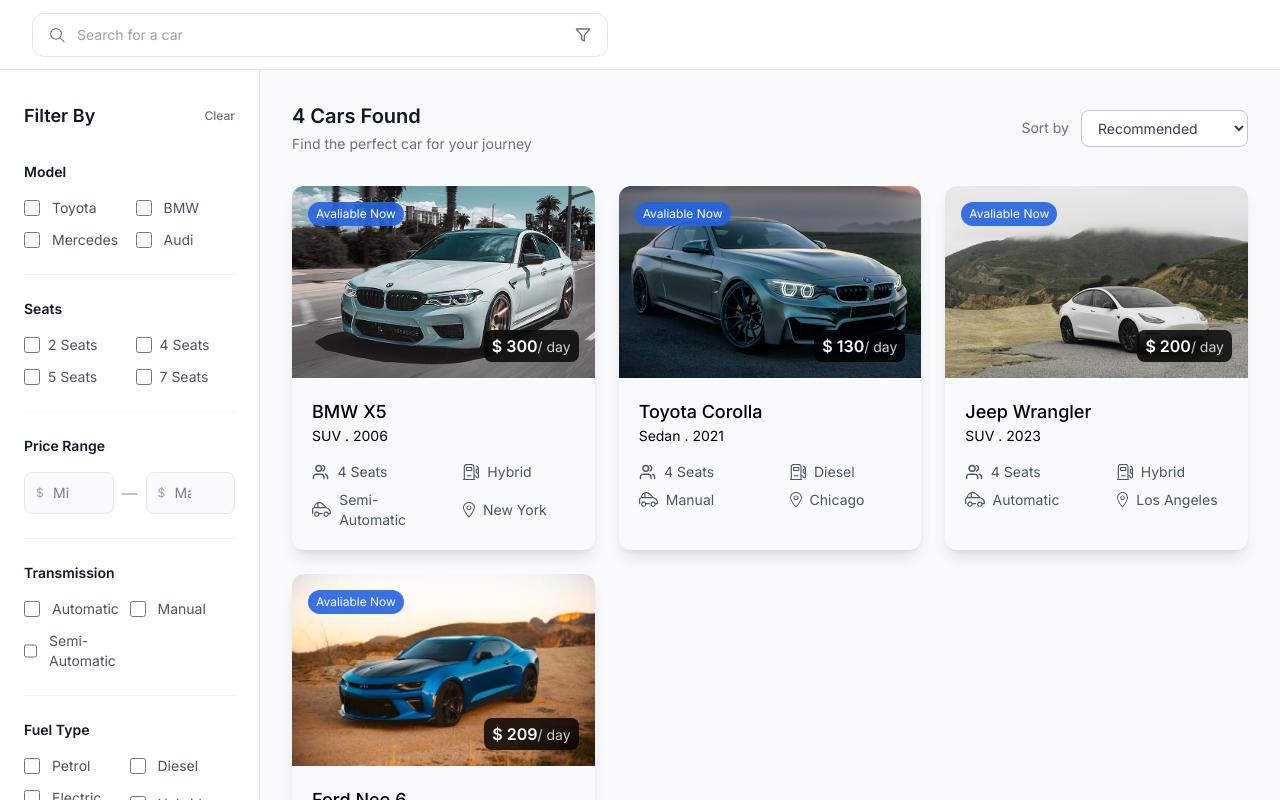
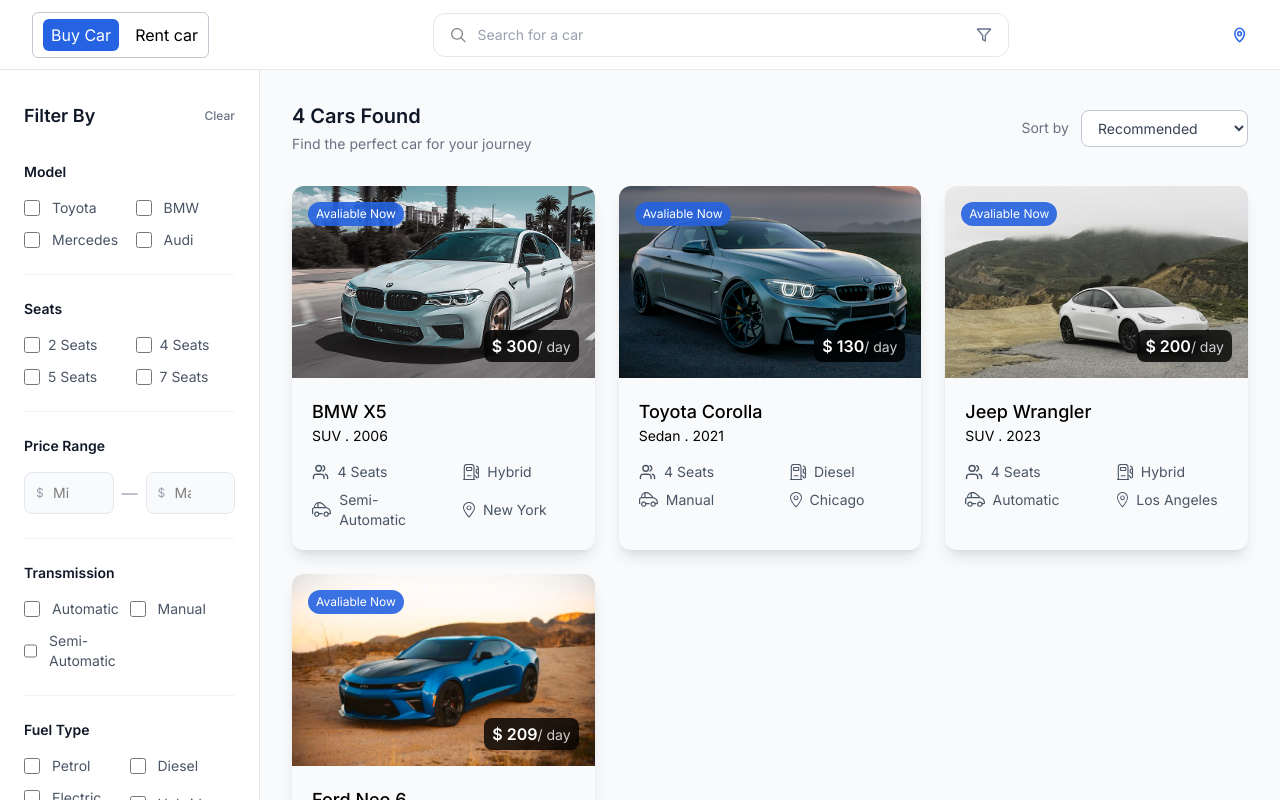
Before and after one commit to marvinsakali/car_rental, a React (Vite) app in the folder client/: page /cars in a window 1280 px wide. Shown: the top 800 px of the page. Built offline with nearby package versions, Linux system fonts and the light colour scheme.

Commit message:
completed cars page ui

```diff
--- a/client/src/pages/Cars.jsx
+++ b/client/src/pages/Cars.jsx
@@ -10,7 +10,12 @@
     <div className="min-h-screen bg-slate-50">
       <header className="h-[70px] border-b border-gray-200 bg-white flex items-center">
         <div className="w-full max-w-7xl mx-auto px-4 md:px-8 flex items-center justify-between gap-4">
+          <div className="rounded-md border border-borderColor px-2.5 py-1.5 flex justify-between gap-4 ">
+            <button className=" rounded-md bg-primary px-2 py-1 text-white cursor-pointer ">Buy Car</button>
+            <button className="cursor-pointer">Rent car</button>
+          </div>
           {/* Search */}
+
           <div className="flex items-center gap-3 w-full max-w-xl h-11 rounded-xl border border-gray-200 bg-white px-4 ">
             <img src={assets.search_icon} className="w-4 h-4" alt="Search" />
 
@@ -23,6 +28,14 @@
             <button className="shrink-0">
               <img src={assets.filter_icon} className="w-4 h-4" alt="Filter" />
             </button>
+          </div>
+
+          <div>
+            <img
+              src={assets.location_icon_colored}
+              alt=""
+              className="w-4 h-4"
+            />
           </div>
         </div>
       </header>
```
